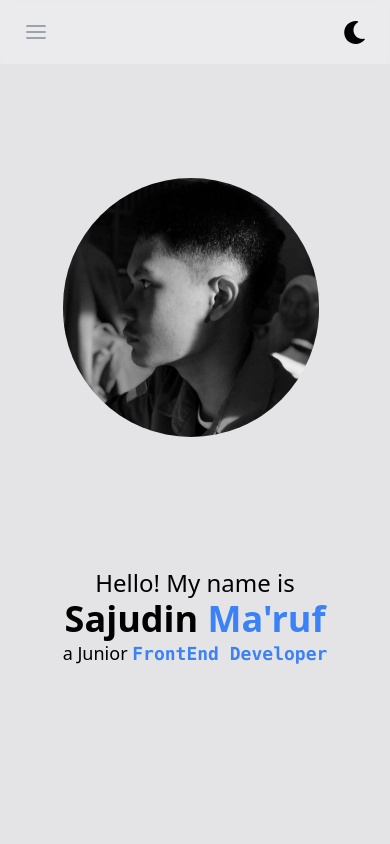
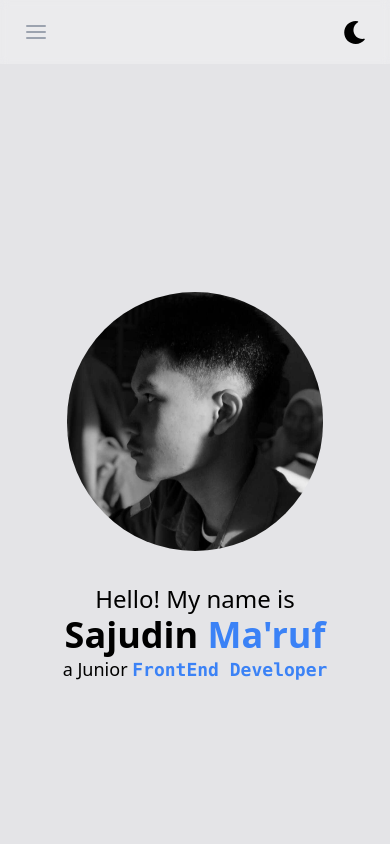
Before and after one commit to Udean777/port-v2, a Next.js app: page / in a window 390 px wide. Shown: the top 844 px of the page. Built offline with nearby package versions, Linux system fonts and the light colour scheme.

Commit message:
nambah npm run build

```diff
--- a/app/Hero.js
+++ b/app/Hero.js
@@ -4,11 +4,11 @@ import Image from 'next/image'
 export default function Hero() {
   return (
     <div className='min-h-screen flex justify-center py-28 animate__animated animate__fadeIn' id='hero'>
-      <div className='grid grid-cols-1 md:grid-cols-2'>
-      <div>
-        <Image src='/hero1.jpeg' priority={true} width={300} height={300} alt='hero' className='rounded-full w-64 md:w-72 lg:w-80'/>
+      <div className='flex flex-col md:flex-row justify-center items-center'>
+        <div className='mb-8 md:mb-0'>
+          <Image src='/hero1.jpeg' priority={true} width={300} height={300} alt='hero' className='rounded-full w-64 md:w-72 lg:w-80' />
         </div>
-      <div className='text-center lg:text-start py-7 md:py-28 md:ms-5 lg:ms-0 md:text-start lg:px-10 font-sans'>
+        <div className='text-center lg:text-start md:ms-5 lg:ms-0 md:text-start lg:px-10 font-sans'>
           <div className='dark:text-white'>
             <h3 className='text-2xl'>Hello! My name is</h3>
             <h1 className='text-4xl font-bold font-sans'>Sajudin <span className='text-blue-500'>Ma'ruf</span></h1>
--- a/app/components/NavPills.js
+++ b/app/components/NavPills.js
@@ -1,12 +1,24 @@
-import { useState } from 'react';
+import React, { useState, useRef, useEffect } from 'react';
 import 'animate.css';
 
 const NavPills = ({ tabs }) => {
   const [activeTab, setActiveTab] = useState(tabs[0].id);
+  const contentRef = useRef(null);
 
   const handleTabClick = (tabId) => {
     setActiveTab(tabId);
   };
+
+  useEffect(() => {
+    if (contentRef.current) {
+      const scrollOptions = {
+        behavior: 'smooth',
+        block: 'start',
+      };
+      contentRef.current.scrollTo(0, 0);
+      contentRef.current.scrollTo(scrollOptions);
+    }
+  }, [activeTab]);
 
   return (
     <div className='flex justify-center py-10 font-sans animate__animated animate__fadeIn'>
@@ -14,11 +26,11 @@ const NavPills = ({ tabs }) => {
         <div className='py-10'>
           <h1 className='font-bold border-l-4 border-blue-500 text-3xl'>SKILLS</h1>
         </div>
-      <ul className="flex ">
+        <ul className="flex">
           {tabs.map((tab) => (
             <li
               key={tab.id}
-            className="-mb-px mr-1 "
+              className="-mb-px mr-1"
             >
               <a
                 href={`#${tab.id}`}
@@ -35,14 +47,12 @@ const NavPills = ({ tabs }) => {
           ))}
         </ul>
 
-      <div>
+        <div ref={contentRef}>
           {tabs.map((tab) => (
             <div
               key={tab.id}
               id={tab.id}
-            className={`py-10 ${
-              activeTab === tab.id ? '' : 'hidden'
-            }`}
+              className={`py-10 ${activeTab === tab.id ? '' : 'hidden'}`}
             >
               {tab.content}
             </div>
```
Also changed, not shown: app/skills/page.js (+4 -10 lines). Lines whose indentation alone changed are shown as unchanged.
